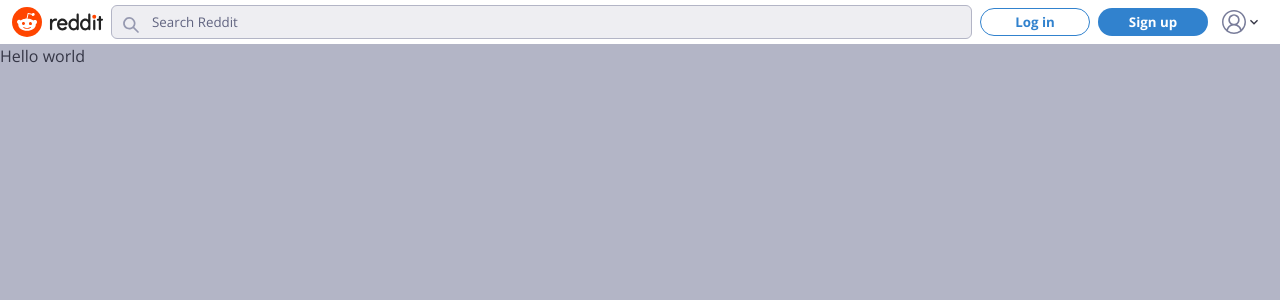
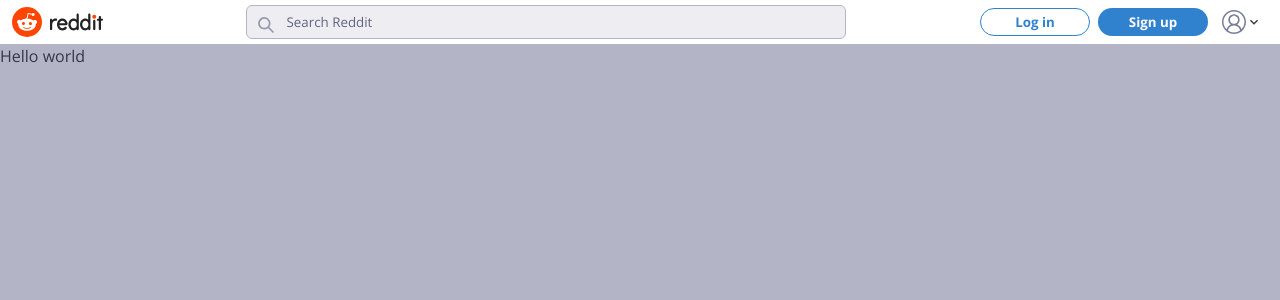
Before and after one commit to KevinMCruzP/Reddit_Clone-Nextjs-Firebase, a Next.js app: page / in a window 1280 px wide. Shown: the top 300 px of the page. Built offline with nearby package versions, Linux system fonts and the light colour scheme; no server answers.

Commit message:
feat: community directory in navbar

```diff
--- /dev/null
+++ b/src/components/Navbar/Directory/Directory.tsx
@@ -0,0 +1,37 @@
+import { ChevronDownIcon } from "@chakra-ui/icons";
+import { Flex, Icon, Menu, MenuButton, MenuList, Text } from "@chakra-ui/react";
+import { TiHome } from "react-icons/ti";
+
+export default function Directory() {
+  return (
+    <Flex>
+      <Menu>
+        <MenuButton
+          cursor="pointer"
+          padding="0px 6px"
+          borderRadius={4}
+          mr={2}
+          ml={{ base: 0, md: 2 }}
+          _hover={{ outline: "1px solid", outlineColor: "gray.200" }}
+        >
+          <Flex
+            align="center"
+            justify="space-between"
+            width={{ base: "auto", lg: "200px" }}
+          >
+            <Flex align="center">
+              <Icon as={TiHome} mr={{ base: 1, md: 2 }} fontSize={24} />
+              <Flex display={{ base: "none", lg: "flex" }}>
+                <Text fontWeight={600} fontSize="10pt">
+                  Home
+                </Text>
+              </Flex>
+            </Flex>
+            <ChevronDownIcon />
+          </Flex>
+        </MenuButton>
+        <MenuList>{/* <Communities /> */}</MenuList>
+      </Menu>
+    </Flex>
+  );
+}
--- a/src/components/Navbar/Navbar.tsx
+++ b/src/components/Navbar/Navbar.tsx
@@ -1,6 +1,7 @@
 import { auth } from "@/src/firebase/clientApp";
 import { Flex, Image } from "@chakra-ui/react";
 import { useAuthState } from "react-firebase-hooks/auth";
+import Directory from "./Directory/Directory";
 import RightContent from "./RightContent/RightContent";
 import SearchInput from "./SearchInput";
 
@@ -8,8 +9,17 @@
   const [user, loading, error] = useAuthState(auth);
 
   return (
-    <Flex bg="white" height="44px" padding="6px 12px">
-      <Flex align="center">
+    <Flex
+      bg="white"
+      height="44px"
+      padding="6px 12px"
+      justify={{ md: "space-between" }}
+    >
+      <Flex
+        align="center"
+        width={{ base: "40px", md: "auto" }}
+        mr={{ base: 0, md: 2 }}
+      >
         <Image src="/images/redditFace.svg" alt="reddit face" height="30px" />
         <Image
           src="/images/redditText.svg"
@@ -19,8 +29,8 @@
         />
       </Flex>
 
-      {/* <Directory /> */}
-      <SearchInput />
+      {user && <Directory />}
+      <SearchInput user={user} />
       <RightContent user={user} />
     </Flex>
   );
--- a/src/components/Navbar/SearchInput.tsx
+++ b/src/components/Navbar/SearchInput.tsx
@@ -1,11 +1,14 @@
 import { SearchIcon } from "@chakra-ui/icons";
 import { Flex, Input, InputGroup, InputLeftElement } from "@chakra-ui/react";
+import { User } from "firebase/auth";
 
-interface SearchInputProps {}
+interface SearchInputProps {
+  user?: User | null;
+}
 
-export default function SearchInput() {
+export default function SearchInput({ user }: SearchInputProps) {
   return (
-    <Flex flexGrow={1} mr={2} align="center">
+    <Flex flexGrow={1} maxWidth={user ? "auto" : "600px"} mr={2} align="center">
       <InputGroup>
         <InputLeftElement
           pointerEvents="none"
```
